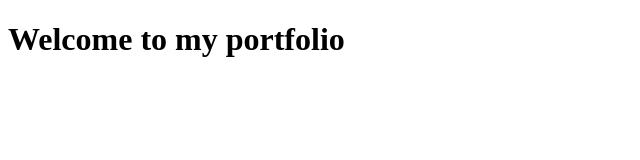
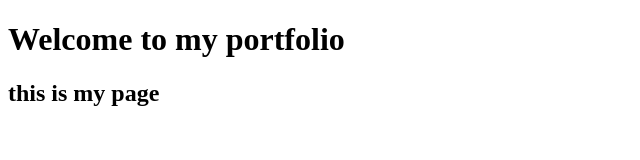
Before and after one commit to mikahrobles/portfolio, a plain HTML site: page index.html in a window 1280 px wide. Shown: the whole page, without its empty margins (0-640 px from the left). Drawn offline with Linux system fonts and the light colour scheme.

Commit message:
added h2

```diff
--- a/index.html
+++ b/index.html
@@ -7,5 +7,6 @@
 </head>
 <body>
     <h1>Welcome to my portfolio</h1>
+    <h2>this is my page</h2>
 </body>
 </html>
```
